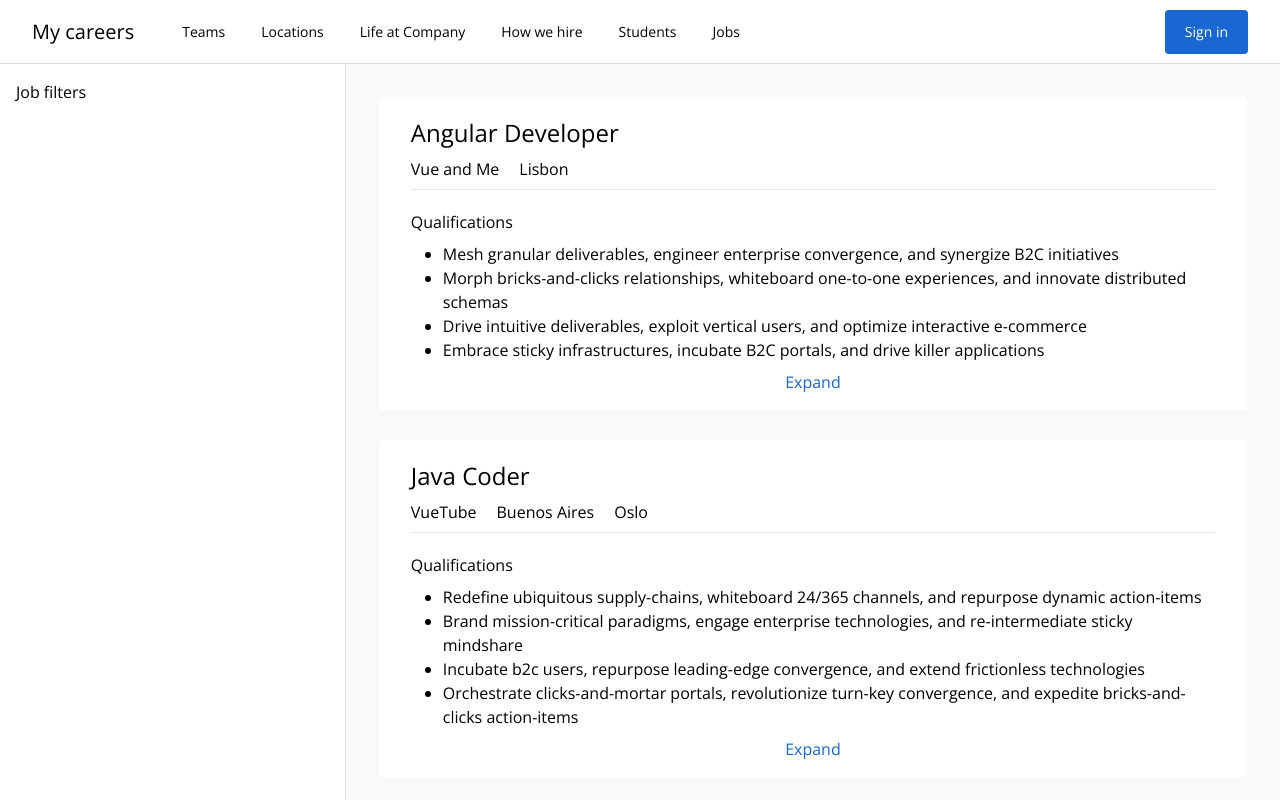
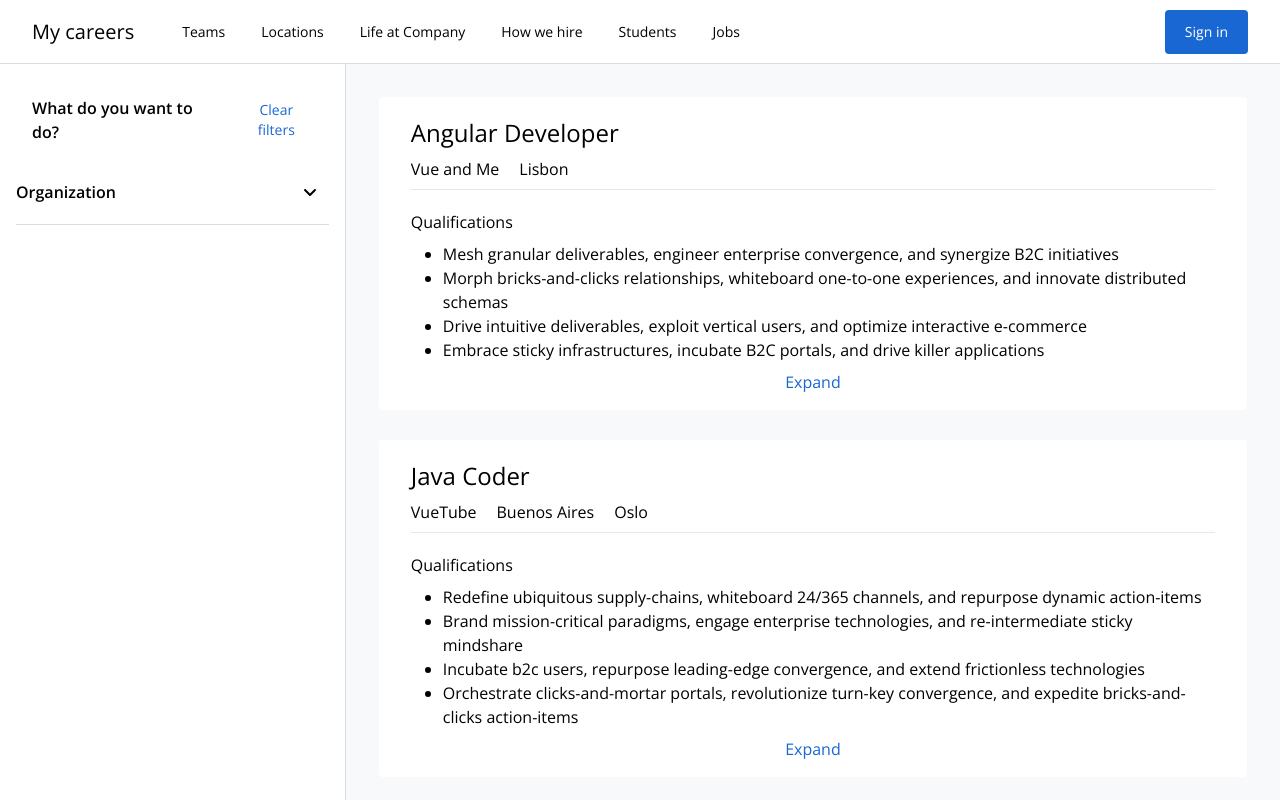
Before and after one commit to nbertho/Udemy, a Vue app in the folder Vue Masterclass/: page /#/jobs/results in a window 1280 px wide. Shown: the top 800 px of the page. Built offline with nearby package versions, Linux system fonts and the light colour scheme; data requests are answered from the project's data file.

Commit message:
VM - Created placeholder filters

```diff
--- /dev/null
+++ b/Vue Masterclass/src/components/Common/Accordion.vue
@@ -0,0 +1,57 @@
+<template>
+  <div class="py-5 border-b border-solid border-brand-gray-1">
+    <div
+      class="flex flex-wrap items-center justify-between cursor-pointer"
+      @click="toggleOpenState"
+    >
+      <h3 class="text-base font-semibold">{{ header }}</h3>
+      <FontAwesomeIcon :icon="['fas', getIcon]" class="mr-3" />
+    </div>
+    <div v-if="isOpen" class="w-full mt-5">
+      <slot>
+        <p>Sorry, no {{ header.toLowerCase() }} data is available</p>
+      </slot>
+    </div>
+  </div>
+</template>
+
+<script>
+export default {
+  name: "Accordion",
+  props: {
+    header: {
+      type: String,
+      required: true,
+    },
+    openIcon: {
+      type: String,
+      required: false,
+      default: "angle-up",
+    },
+    closedIcon: {
+      type: String,
+      required: false,
+      default: "angle-down",
+    },
+  },
+  data() {
+    return {
+      isOpen: false,
+    };
+  },
+  computed: {
+    getIcon() {
+      if (this.isOpen) {
+        return this.openIcon;
+      } else {
+        return this.closedIcon;
+      }
+    },
+  },
+  methods: {
+    toggleOpenState() {
+      this.isOpen = !this.isOpen;
+    },
+  },
+};
+</script>
--- a/Vue Masterclass/src/components/JobResults/JobFiltersSidebar/JobFiltersSidebar.vue
+++ b/Vue Masterclass/src/components/JobResults/JobFiltersSidebar/JobFiltersSidebar.vue
@@ -2,12 +2,24 @@
   <div
     class="flex flex-col p-4 bg-white border-r border-solid border-brand-gray-1 w-96"
   >
-    Job filters
+    <section class="pb-5">
+      <div class="flex flex-row justify-between">
+        <h3 class="m-4 text-base font-semibold">What do you want to do?</h3>
+        <div class="flex items-center text-sm">
+          <ActionButton text="Clear filters" type="secondary" class="rounded" />
+        </div>
+      </div>
+      <JobFiltersSidebarOrganization />
+    </section>
   </div>
 </template>
 
 <script>
+import ActionButton from "@/components/Common/ActionButton";
+import JobFiltersSidebarOrganization from "@/components/JobResults/JobFiltersSidebar/JobFiltersSidebarOrganization.vue";
+
 export default {
   name: "JobFiltersSidebar",
+  components: { ActionButton, JobFiltersSidebarOrganization },
 };
 </script>
--- /dev/null
+++ b/Vue Masterclass/src/components/JobResults/JobFiltersSidebar/JobFiltersSidebarOrganization.vue
@@ -0,0 +1,35 @@
+<template>
+  <Accordion header="Organization">
+    <div class="mt-5">
+      <fieldset>
+        <ul class="flex flex-row flex-wrap">
+          <li class="w-1/2 h-8">
+            <input id="Org 1" type="checkbox" class="mr-3" />
+            <label for="Org 1">Org 1</label>
+          </li>
+          <li class="w-1/2 h-8">
+            <input id="Org 2" type="checkbox" class="mr-3" />
+            <label for="Org 2">Org 2</label>
+          </li>
+          <li class="w-1/2 h-8">
+            <input id="Org 3" type="checkbox" class="mr-3" />
+            <label for="Org 3">Org 3</label>
+          </li>
+          <li class="w-1/2 h-8">
+            <input id="Org 4" type="checkbox" class="mr-3" />
+            <label for="Org 4">Org 4</label>
+          </li>
+        </ul>
+      </fieldset>
+    </div>
+  </Accordion>
+</template>
+
+<script>
+import Accordion from "@/components/Common/Accordion";
+
+export default {
+  name: "JobFiltersSidebarOrganization",
+  components: { Accordion },
+};
+</script>
--- a/Vue Masterclass/src/main.js
+++ b/Vue Masterclass/src/main.js
@@ -1,13 +1,17 @@
 import { createApp } from "vue";
 import { FontAwesomeIcon } from "@fortawesome/vue-fontawesome";
 import { library } from "@fortawesome/fontawesome-svg-core";
-import { faSearch } from "@fortawesome/free-solid-svg-icons";
+import {
+  faSearch,
+  faAngleDown,
+  faAngleUp,
+} from "@fortawesome/free-solid-svg-icons";
 import App from "@/App.vue";
 import "@/assets/tailwind.css";
 import router from "@/router";
 import store from "@/store";
 
-library.add(faSearch);
+library.add(faSearch, faAngleDown, faAngleUp);
 
 createApp(App)
   .use(store)
```
